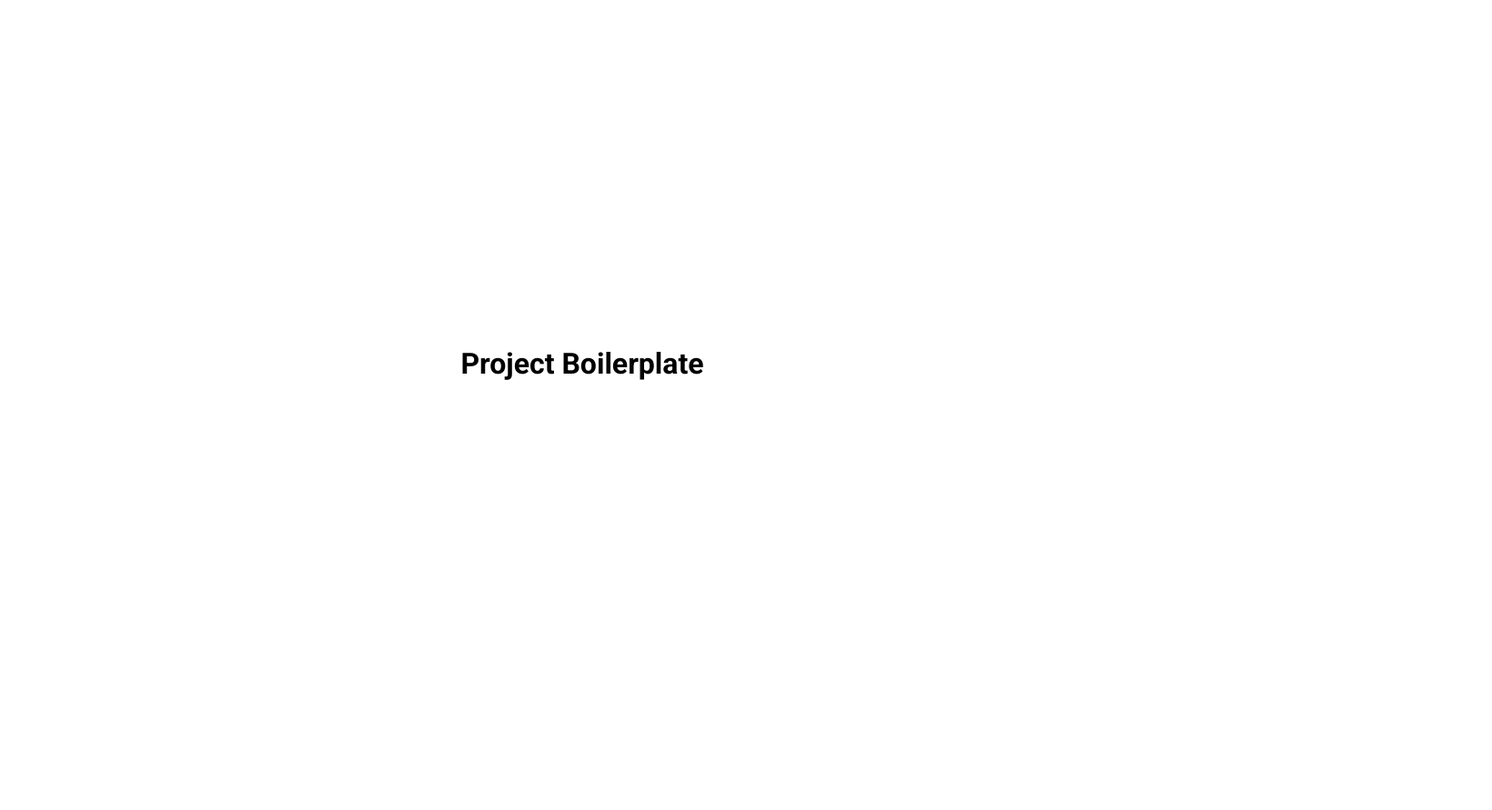
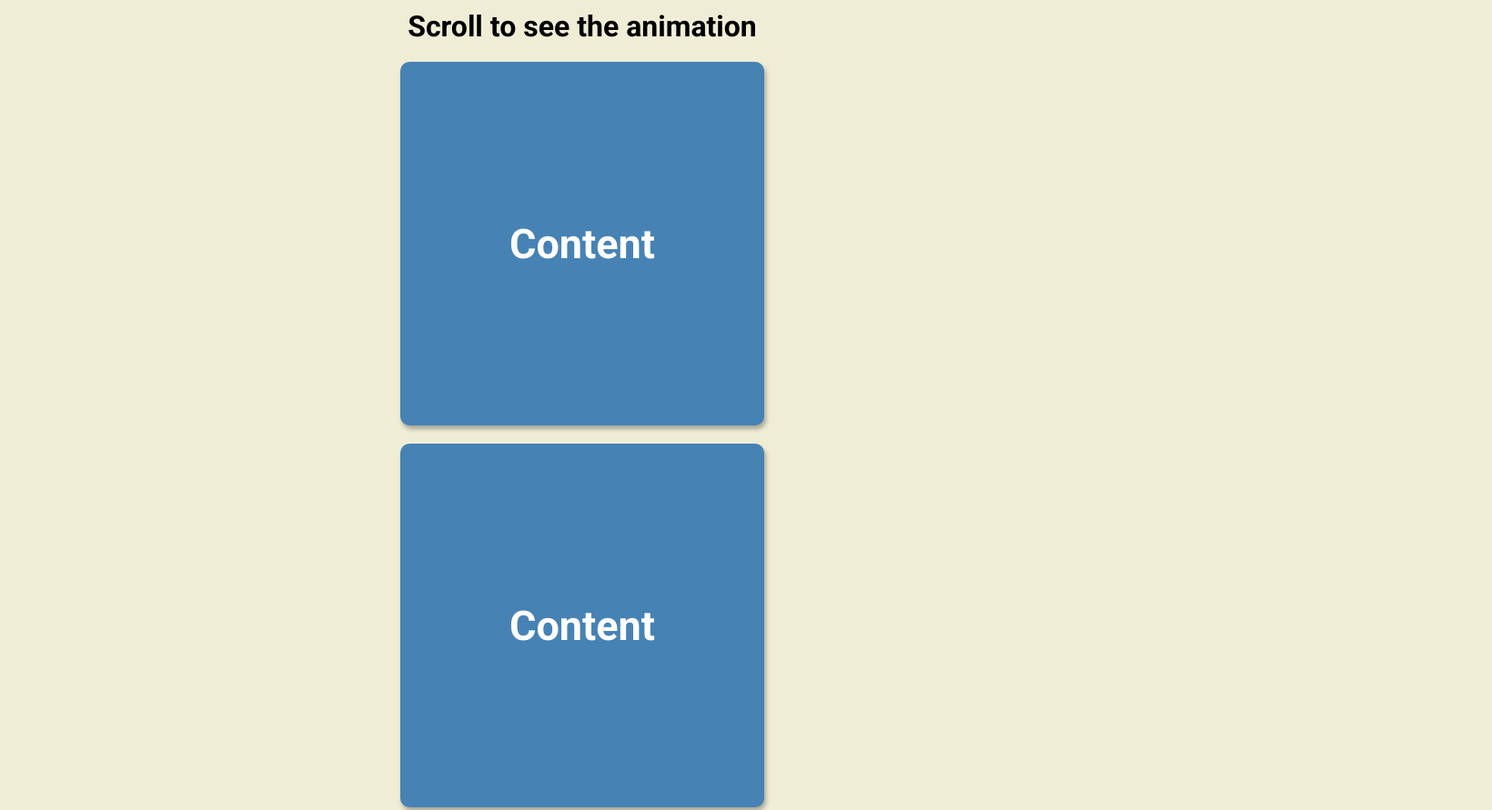
Before and after one commit to JMac2097/50-mini-projects, a plain HTML site: page projects/6--Scroll-Animation/index.html in a window 1280 px wide. Shown: the top 891 px of the page at 91% size, 1640 px wide, since content can reach past the window. Before the commit the page ends 800 px from the top, so only its background shows below. Drawn offline with Linux system fonts and the light colour scheme.

Commit message:
split landing and scroll animation

```diff
--- a/projects/6--Scroll-Animation/index.html
+++ b/projects/6--Scroll-Animation/index.html
@@ -5,11 +5,31 @@
     <meta name="viewport" content="width=device-width, initial-scale=1.0">
     <link rel="stylesheet" href="https://cdnjs.cloudflare.com/ajax/libs/font-awesome/5.15.1/css/all.min.css">
     <link rel="stylesheet" href="/styles.css">
-    <title>Project Boilerplate</title>
+    <title>Scroll Animation</title>
 </head>
 <body>
 
-    <h1>Project Boilerplate</h1>
+    <h1>Scroll to see the animation</h1>
+    <div class="box"><h2>Content</h2></div>
+    <div class="box"><h2>Content</h2></div>
+    <div class="box"><h2>Content</h2></div>
+    <div class="box"><h2>Content</h2></div>
+    <div class="box"><h2>Content</h2></div>
+    <div class="box"><h2>Content</h2></div>
+    <div class="box"><h2>Content</h2></div>
+    <div class="box"><h2>Content</h2></div>
+    <div class="box"><h2>Content</h2></div>
+    <div class="box"><h2>Content</h2></div>
+    <div class="box"><h2>Content</h2></div>
+    <div class="box"><h2>Content</h2></div>
+    <div class="box"><h2>Content</h2></div>
+    <div class="box"><h2>Content</h2></div>
+    <div class="box"><h2>Content</h2></div>
+    <div class="box"><h2>Content</h2></div>
+    <div class="box"><h2>Content</h2></div>
+    <div class="box"><h2>Content</h2></div>
+    <div class="box"><h2>Content</h2></div>
+
 
     <script src="/scripts.js"></script>
 </body>
--- a/projects/6--Scroll-Animation/scripts.js
+++ b/projects/6--Scroll-Animation/scripts.js
@@ -0,0 +1,20 @@
+const boxes = document.querySelectorAll('.box');
+
+window.addEventListener('scroll', checkboxes);
+
+checkboxes();
+
+function checkboxes() {
+    const triggerBottom = window.innerHeight / 5 * 4;
+
+    boxes.forEach(box => {
+        // this finds a rectangle
+        const boxTop = box.getBoundingClientRect().top;
+
+        if(boxTop < triggerBottom) {
+            box.classList.add('show');
+        } else {
+            box.classList.remove('show');
+        }
+    })
+}
--- a/projects/6--Scroll-Animation/styles.css
+++ b/projects/6--Scroll-Animation/styles.css
@@ -5,12 +5,43 @@
 }
 
 body {
+    background-color: #efedd6;
     font-family: 'Roboto', sans-serif;
     display: flex;
     flex-direction: column;
     align-items: center;
     justify-content: center;
-    height: 100vh;
-    overflow: hidden;
     margin: 0;
+    overflow-x: hidden;
 }
+
+h1 {
+    margin: 10px;
+}
+
+.box {
+    background-color: steelblue;
+    color: #fff;
+    display: flex;
+    align-items: center;
+    justify-content: center;
+    width: 400px;
+    height: 400px;
+    margin: 10px;
+    border-radius: 10px;
+    box-shadow: 2px 4px 5px rgba(0,0,0,0.3);
+    transform: translateX(200%);
+    transition: transform 0.4s ease;
+}
+
+.box:nth-of-type(even) {
+    transform: translateX(-200%);
+}
+
+.box.show {
+    transform: translateX(0);
+}
+
+.box h2 {
+    font-size: 45px;
+}
--- /dev/null
+++ b/projects/7--Split-Landing-Page/styles.css
@@ -0,0 +1,64 @@
+@import url('https://fonts.googleapis.com/css2?family=Roboto:wght@400;700&display=swap');
+
+
+:root {
+    --left-bg-color: rgba(87, 84, 236, 0.7);
+    --right-bg-color: rgba(43, 43, 43, 0.8);
+
+}
+
+
+* {
+    box-sizing: border-box;
+}
+
+body {
+    font-family: 'Roboto', sans-serif;
+    height: 100vh;
+    overflow: hidden;
+    margin: 0;
+}
+
+.container {
+    position: relative;
+    width: 100%;
+    height: 100%;
+    background: #333;
+}
+
+.split {
+    position: absolute;
+    width: 50%;
+    height: 100%;
+    overflow: hidden;
+}
+
+.split.left {
+    left: 0;
+    background: url('https://images.unsplash.com/photo-1470077221088-ee131900eba3?ixlib=rb-1.2.1&ixid=MXwxMjA3fDB8MHxwaG90by1wYWdlfHx8fGVufDB8fHw%3D&auto=format&fit=crop&w=1934&q=80');
+    background-repeat: no-repeat;
+    background-size: cover;
+}
+
+.split.left::before {
+    content: "";
+    position: absolute;
+    width: 100%;
+    height: 100%;
+    background-color: var(--left-bg-color);
+}
+
+.split.right {
+    right: 0;
+    background: url('https://images.unsplash.com/photo-1586920257555-a247c9f7502b?ixid=MXwxMjA3fDB8MHxwaG90by1wYWdlfHx8fGVufDB8fHw%3D&ixlib=rb-1.2.1&auto=format&fit=crop&w=675&q=80');
+    background-repeat: no-repeat;
+    background-size: cover;
+}
+
+.split.right::before {
+    content: "";
+    position: absolute;
+    width: 100%;
+    height: 100%;
+    background-color: var(--right-bg-color);
+}
```
Also changed, not shown: projects/7--Split-Landing-Page/index.html (added, +28 -0 lines), projects/7--Split-Landing-Page/scripts.js (added).
